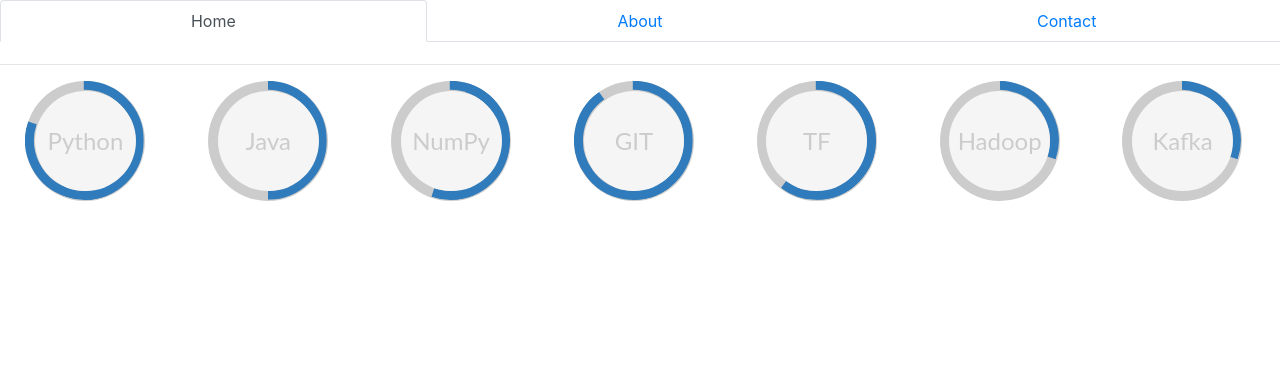
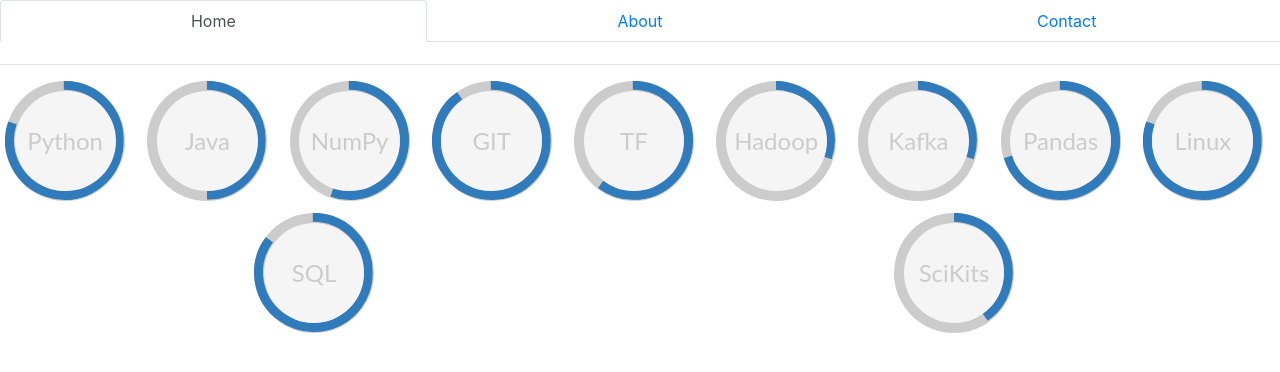
Before and after one commit to Joogibaer/portfolio, an Angular app: page /about/skills in a window 1280 px wide. Shown: the top 372 px of the page. Built offline with nearby package versions, Linux system fonts and the light colour scheme.

Commit message:
update CV and skills

```diff
--- a/src/app/about/skills/skills.component.html
+++ b/src/app/about/skills/skills.component.html
@@ -54,6 +54,34 @@
         <div class="fill"></div>
       </div>
     </div>
+    <div class="c100 p70">
+      <span>Pandas</span>
+      <div class="slice">
+        <div class="bar"></div>
+        <div class="fill"></div>
+      </div>
+    </div>
+    <div class="c100 p80">
+      <span>Linux</span>
+      <div class="slice">
+        <div class="bar"></div>
+        <div class="fill"></div>
+      </div>
+    </div>
+    <div class="c100 p85">
+      <span>SQL</span>
+      <div class="slice">
+        <div class="bar"></div>
+        <div class="fill"></div>
+      </div>
+    </div>
+    <div class="c100 p40">
+      <span>SciKits</span>
+      <div class="slice">
+        <div class="bar"></div>
+        <div class="fill"></div>
+      </div>
+    </div>
 
   </div>
 
```
Also changed, not shown: 5 other files (tests, documents, lock files or other folders).
